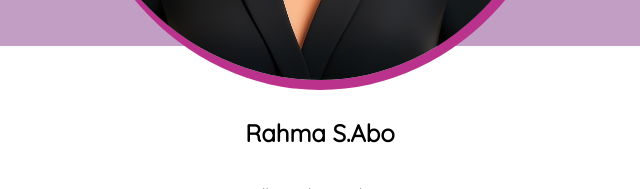
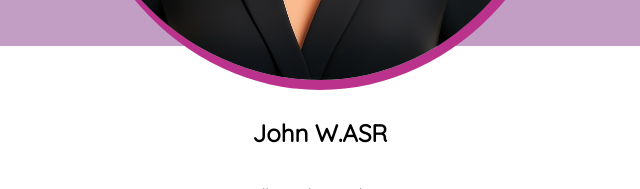
Before and after one commit to Rahma-silliman/challengeOneMobile, a plain HTML site: page index.html in a window 1280 px wide. Shown: the part 611-800 px from the top of the page, 225-865 px from the left. Drawn offline with Linux system fonts and the light colour scheme; a web font is replaced by a local one.

Commit message:
Update index.html

```diff
--- a/index.html
+++ b/index.html
@@ -13,7 +13,7 @@
 
     <div class="favicon"><img src="image/wepik-export-20231115190555lx9S.png" alt="" srcset="" id="img"></div>
     <div class="corps-5">
-        <h3>Rahma S.Abo</h3>
+        <h3>John W.ASR</h3>
         <h6>Full-Stack Developer</h6>
         <div id="text">
             <p>Lorem ipsum dolor sit amet consectetur adipisicing elit. Commodi eos quidem quaerat suscipit autem voluptatum! Unde pariatur ullam ex assumenda beatae quas voluptatem enim, necessitatibus laudantium, in fuga maxime? Cupiditate?</p>
```
